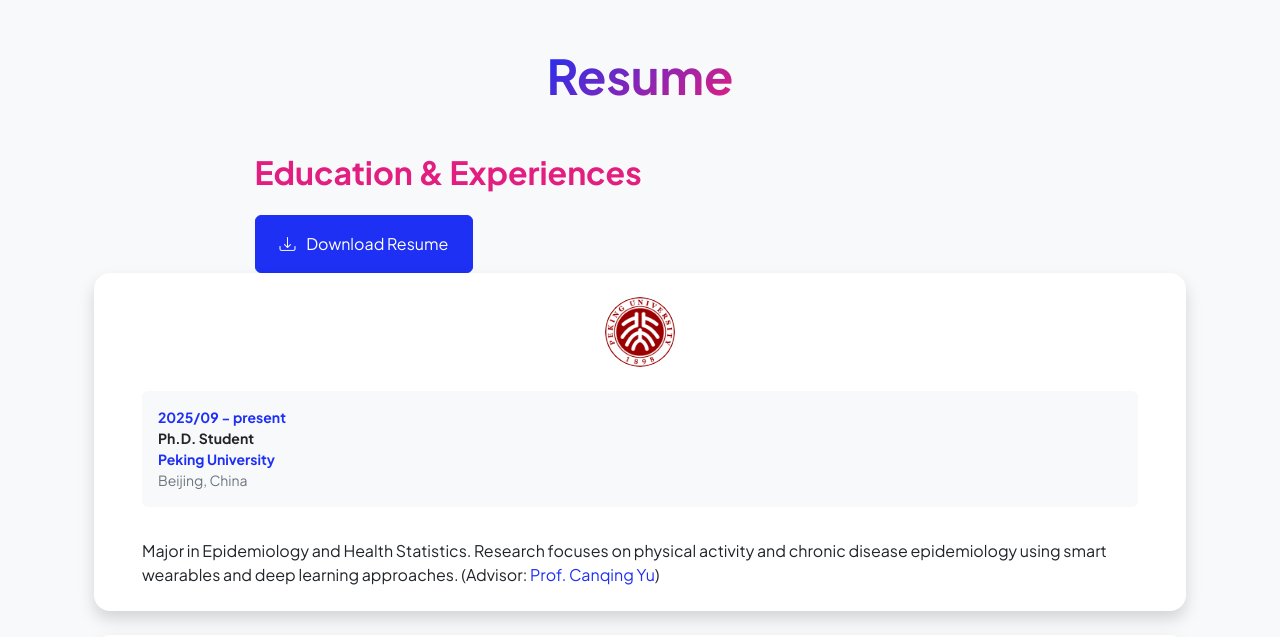
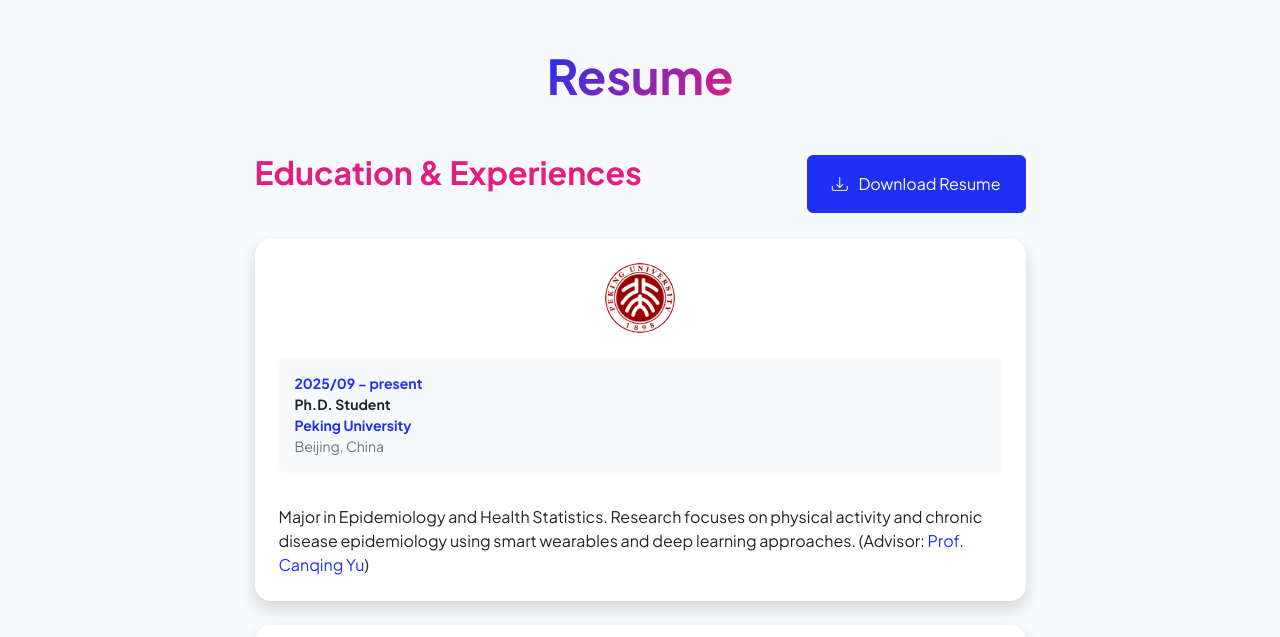
Before and after one commit to KeYalei/KeYalei.github.io, a plain HTML site: page resume.html in a window 1280 px wide. Shown: the part 83-720 px from the top of the page. Drawn offline with nearby package versions, Linux system fonts and the light colour scheme.

Commit message:
modified some errors in resume html

```diff
--- a/resume.html
+++ b/resume.html
@@ -52,8 +52,9 @@
 
                         <!-- Experience Section-->
                         <section>
-                            <h2 class="text-secondary fw-bolder mb-4">Education & Experiences</h2>
-                            <!-- Download resume button-->
+                            <div class="d-flex align-items-center justify-content-between mb-4">
+                                <h2 class="text-secondary fw-bolder mb-4">Education & Experiences</h2>
+                                <!-- Download resume button-->
                                 <!-- Note: Set the link href target to a PDF file within your project-->
                                 <a class="btn btn-primary px-4 py-3" href="assets/Yalei_KE_CV.pdf">
                                     <div class="d-inline-block bi bi-download me-2"></div>
```
